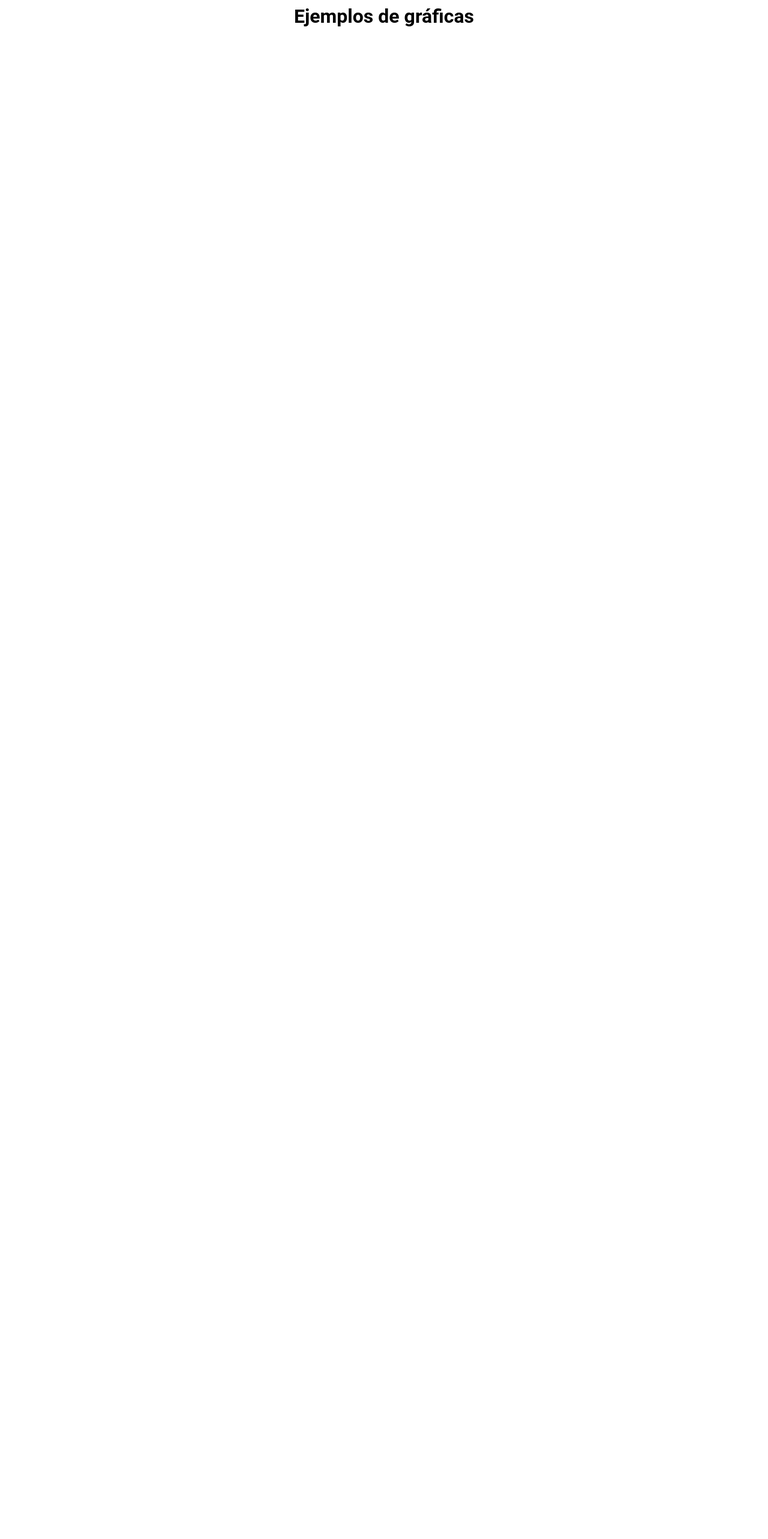
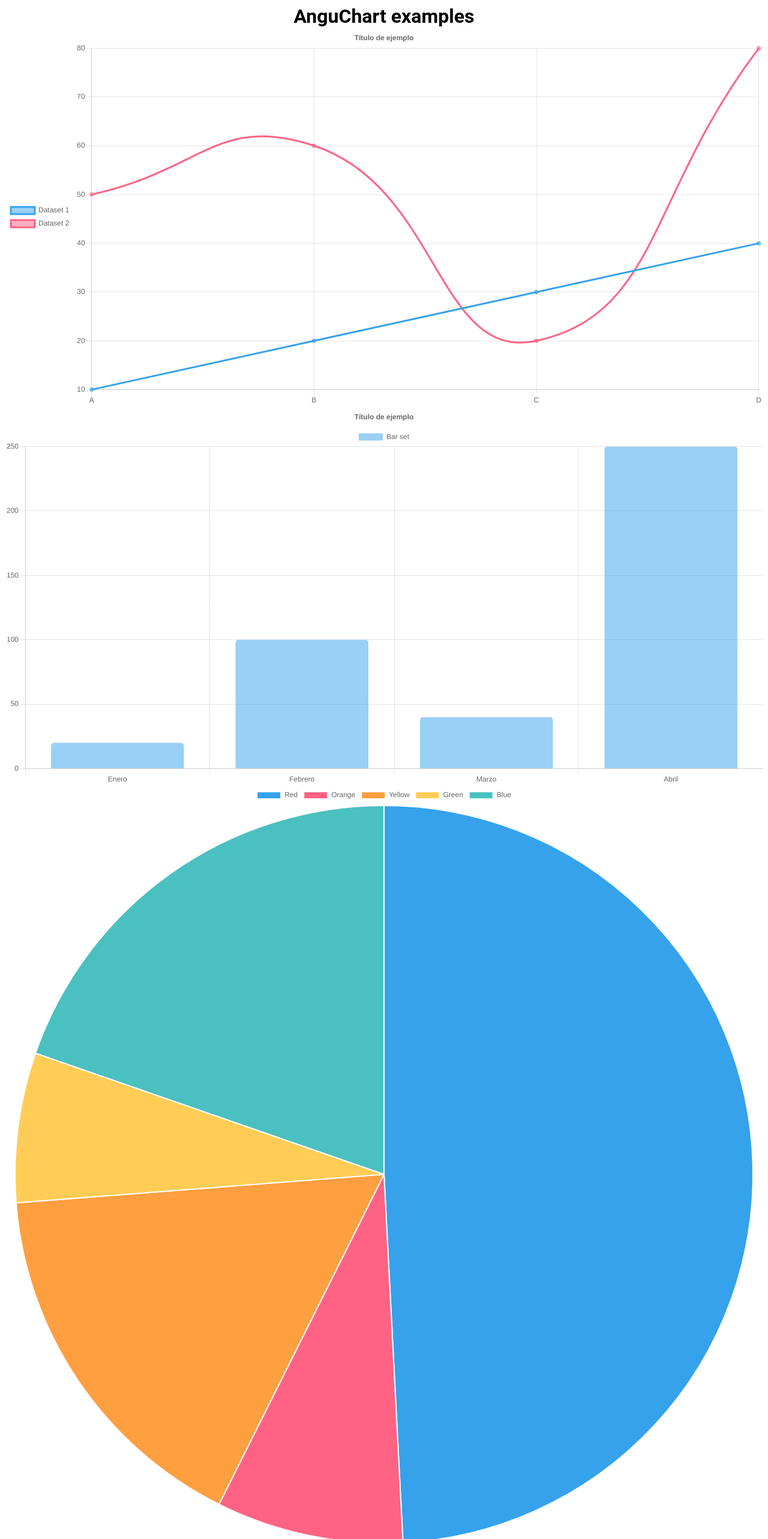
Before and after one commit to ElliotLuque/anguchart, an Angular app: page / in a window 1280 px wide. Shown: the top 2566 px of the page at 60% size. Built offline with nearby package versions, Linux system fonts and the light colour scheme.

Commit message:
add chart examples

```diff
--- a/src/app/components/routed/home/home.component.html
+++ b/src/app/components/routed/home/home.component.html
@@ -1,4 +1,4 @@
-<h1>Ejemplos de gráficas</h1>
+<h1>AnguChart examples</h1>
 <app-chart-unrouted [type]="'line'"
                     [data]="chart1Data"
                     [options]="chart1Options">
--- a/src/app/components/routed/home/home.component.ts
+++ b/src/app/components/routed/home/home.component.ts
@@ -1,25 +1,22 @@
 import { Component, OnInit } from '@angular/core';
 import { ChartConfiguration, ChartData } from 'chart.js';
+import { chart1Data, chart1Options, chart2Data, chart2Options, chart3Data } from 'src/assets/exampleData';
 
 @Component({
   selector: 'app-home',
   templateUrl: './home.component.html',
   styleUrls: ['./home.component.css']
 })
-export class HomeComponent implements OnInit {
+export class HomeComponent {
 
-  declare chart1Data: ChartData;;
-  declare chart1Options: ChartConfiguration['options'];
-  declare chart2Data: ChartData;
-  declare chart2Options: ChartConfiguration['options'];
+  chart1Data = chart1Data;
+  chart1Options = chart1Options;
 
-  chart3Data: ChartData
+  chart2Data = chart2Data;
+  chart2Options = chart2Options;
 
-  constructor() {
-    this.chart3Data = {labels: [], datasets: []};
-  }
+  chart3Data = chart3Data;
 
-  ngOnInit(): void {
-  }
+  constructor() { }
 
 }
--- a/src/assets/exampleData.ts
+++ b/src/assets/exampleData.ts
@@ -48,3 +48,13 @@ export const chart2Data: ChartData = {
     },
   ]
 }
+
+export const chart3Data: ChartData = {
+  labels: ['Red', 'Orange', 'Yellow', 'Green', 'Blue'],
+  datasets: [
+    {
+      label: 'Dataset 1',
+      data: [300, 50, 100, 40, 120],
+    }
+  ]
+};
```
